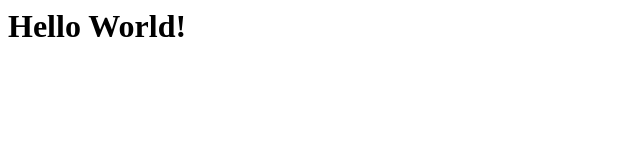
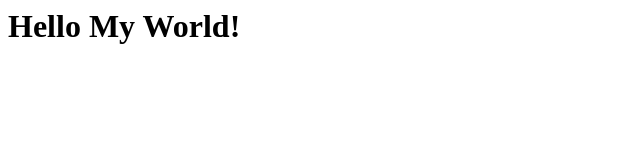
Before and after one commit to niravpare/devprojects, a plain HTML site: page index.html in a window 1280 px wide. Shown: the whole page, without its empty margins (0-640 px from the left). Drawn offline with Linux system fonts and the light colour scheme.

Commit message:
Some small Changes in code

```diff
--- a/index.html
+++ b/index.html
@@ -3,6 +3,6 @@
 <title>Hello World</title>
 </head>
 <body>
-<h1>Hello World!</h1>
+<h1>Hello My World!</h1>
 </body>
 </html>
```
